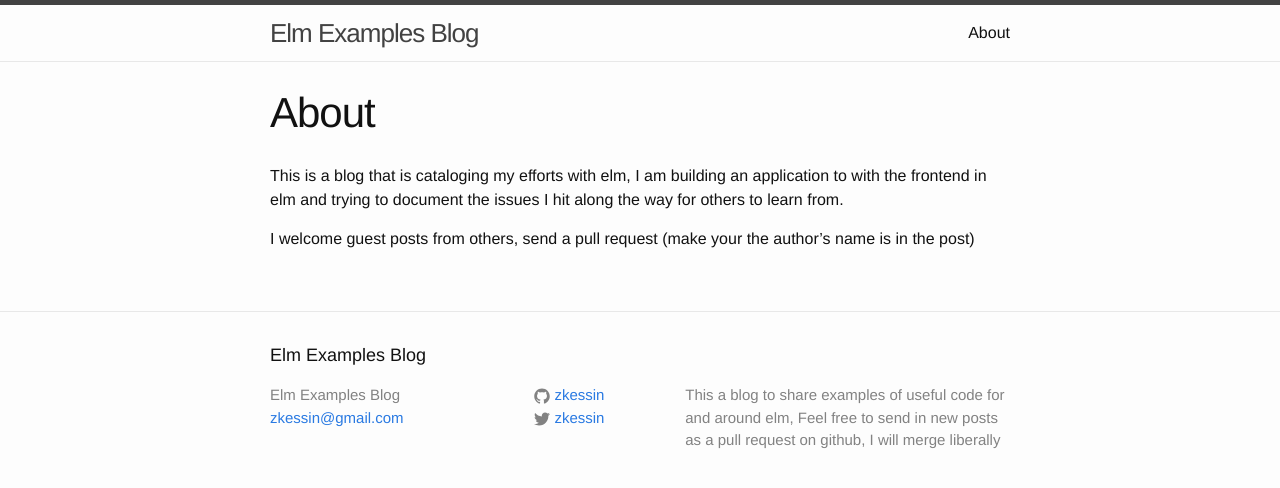
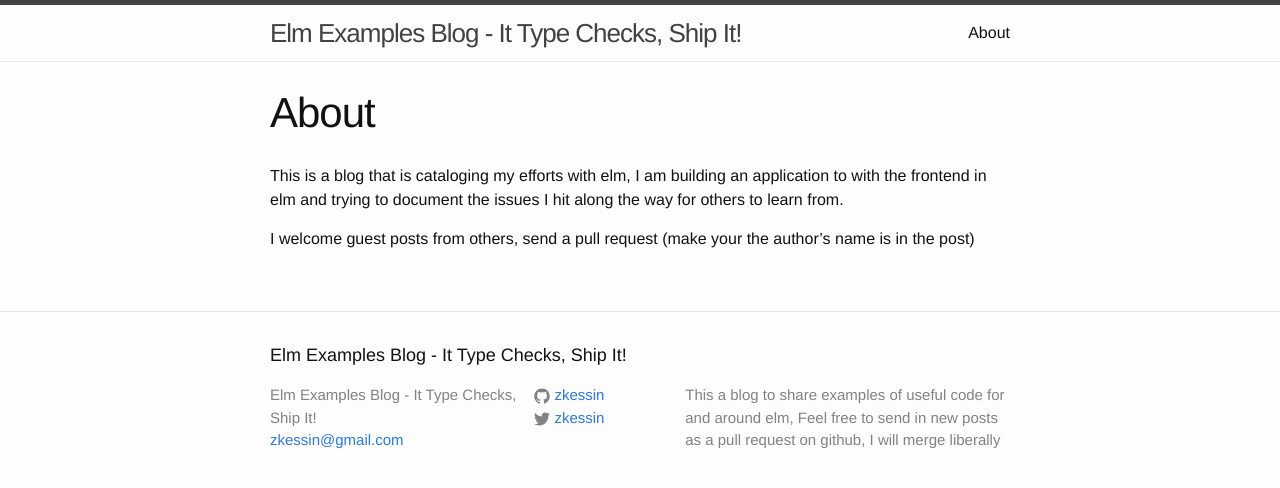
Before and after one commit to zkessin/elm-examples-blog, a Jekyll site: the page built from about.md, in a window 1280 px wide. Shown: the top 488 px of the page. Built offline with Jekyll 4.4.1, drawn with Linux system fonts in a browser that asks for light colours; part of the change alters nothing that is shown.

Commit message:
fixing sub titles

```diff
--- a/_config.yml
+++ b/_config.yml
@@ -1,6 +1,5 @@
 # Site settings
-title: Elm Examples Blog
-sub_title: It Type Checks, Ship It!
+title: Elm Examples Blog - It Type Checks, Ship It!
 email: zkessin@gmail.com
 description: > # this means to ignore newlines until "baseurl:"
   This a blog to share examples of useful code for and around elm, Feel free to send in new posts as a pull request on github, I will merge liberally
--- a/_layouts/page.html
+++ b/_layouts/page.html
@@ -5,8 +5,6 @@ layout: default
 
   <header class="post-header">
     <h1 class="post-title">{{ page.title }}</h1>
-    <h4 class="post-title">{{page.sub_title}}</h4>
-
   </header>
 
   <article class="post-content">
```
